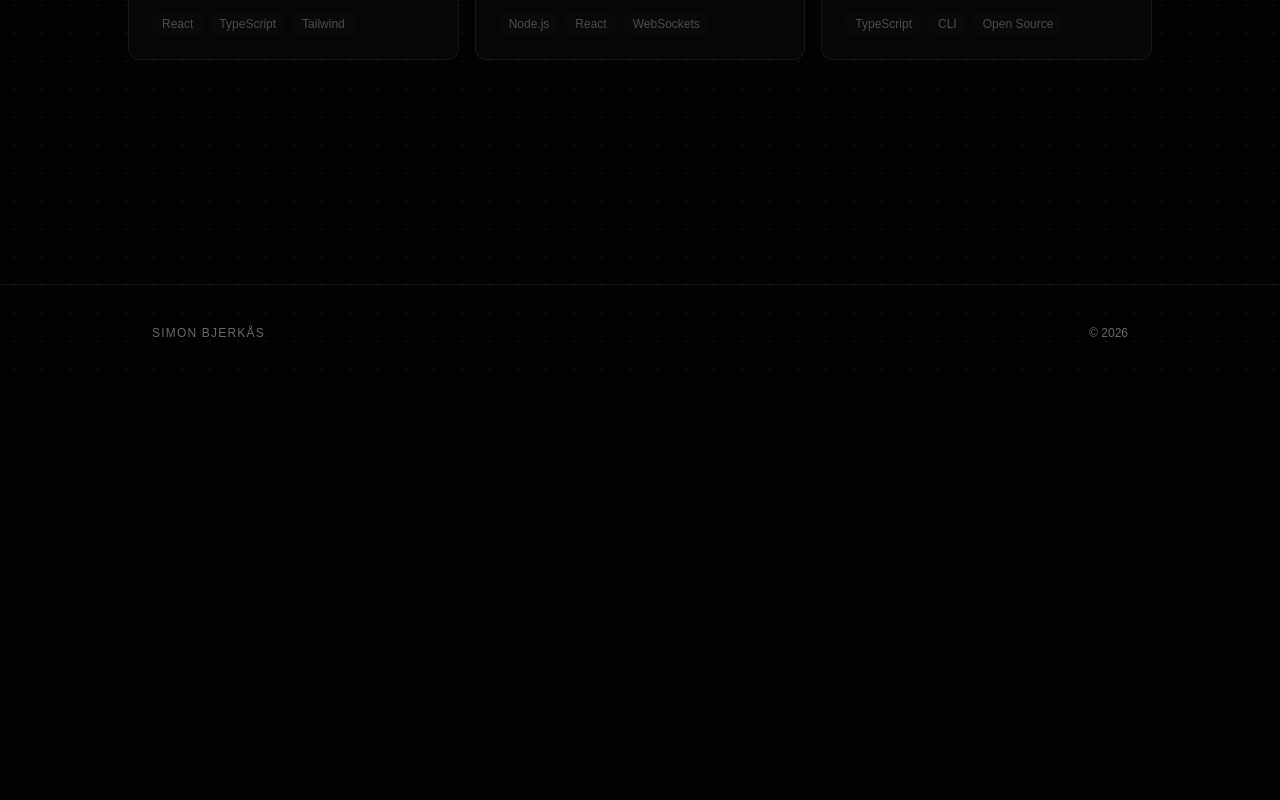
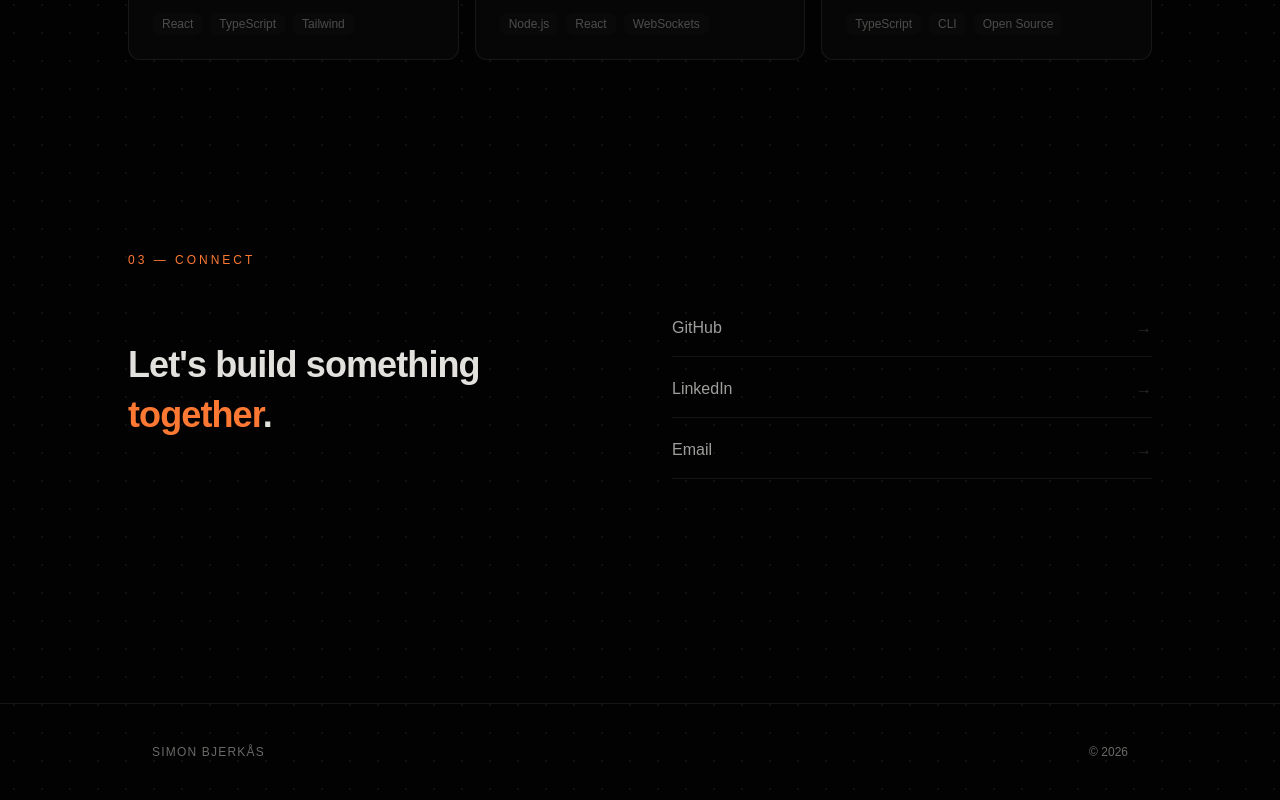
Before and after one commit to simonbjerkas/portfolio, a React (Vite) app: page / in a window 1280 px wide. Shown: the part 1745-2545 px from the top of the page. Before the commit the page ends 2126 px from the top, so only its background shows below. Built offline with nearby package versions, Linux system fonts and the light colour scheme.

Commit message:
feat: connect section, 404 page, router setup

```diff
--- a/src/App.tsx
+++ b/src/App.tsx
@@ -3,6 +3,7 @@ import { Nav } from '@/components/Nav'
 import { Footer } from '@/components/Footer'
 import { Home } from '@/pages/Home'
 import { Projects } from '@/pages/Projects'
+import { NotFound } from '@/pages/NotFound'
 
 export default function App() {
   return (
@@ -13,6 +14,7 @@ export default function App() {
           <Routes>
             <Route path="/" element={<Home />} />
             <Route path="/projects" element={<Projects />} />
+            <Route path="*" element={<NotFound />} />
           </Routes>
         </main>
         <Footer />
--- /dev/null
+++ b/src/components/ConnectSection.tsx
@@ -0,0 +1,43 @@
+const LINKS = [
+  { label: 'GitHub', href: 'https://github.com/simonbjerkas' },
+  { label: 'LinkedIn', href: 'https://linkedin.com/in/simonbjerkas' },
+  { label: 'Email', href: 'mailto:hello@simonbjerkas.dev' },
+]
+
+export function ConnectSection() {
+  return (
+    <section className="px-6 py-24">
+      <div className="mx-auto max-w-5xl">
+        <p className="text-xs tracking-[0.25em] uppercase text-primary mb-8 font-medium">
+          03 — Connect
+        </p>
+
+        <div className="grid md:grid-cols-2 gap-16 items-center">
+          <h2 className="text-3xl sm:text-4xl font-semibold tracking-tight leading-snug">
+            Let's build something{' '}
+            <span className="text-primary">together</span>.
+          </h2>
+
+          <div className="space-y-1">
+            {LINKS.map(({ label, href }) => (
+              <a
+                key={label}
+                href={href}
+                target={href.startsWith('mailto') ? undefined : '_blank'}
+                rel="noreferrer"
+                className="group flex items-center justify-between py-4 border-b border-border hover:border-primary/40 transition-colors"
+              >
+                <span className="text-foreground/70 group-hover:text-foreground transition-colors">
+                  {label}
+                </span>
+                <span className="text-muted-foreground/40 group-hover:text-primary group-hover:translate-x-1 transition-all">
+                  →
+                </span>
+              </a>
+            ))}
+          </div>
+        </div>
+      </div>
+    </section>
+  )
+}
--- a/src/pages/Home.tsx
+++ b/src/pages/Home.tsx
@@ -1,6 +1,7 @@
 import { Hero } from '@/components/Hero'
 import { AboutSection } from '@/components/AboutSection'
 import { FeaturedProjects } from '@/components/FeaturedProjects'
+import { ConnectSection } from '@/components/ConnectSection'
 
 export function Home() {
   return (
@@ -8,6 +9,7 @@ export function Home() {
       <Hero />
       <AboutSection />
       <FeaturedProjects />
+      <ConnectSection />
     </>
   )
 }
--- /dev/null
+++ b/src/pages/NotFound.tsx
@@ -0,0 +1,24 @@
+import { Link } from 'react-router-dom'
+
+export function NotFound() {
+  return (
+    <div className="min-h-screen flex flex-col items-center justify-center px-6 text-center">
+      <p className="text-xs tracking-[0.25em] uppercase text-primary mb-6 font-medium">
+        404
+      </p>
+      <h1 className="text-6xl sm:text-7xl font-bold tracking-tight mb-4 text-foreground/10">
+        Lost?
+      </h1>
+      <p className="text-muted-foreground mb-10">
+        This page doesn't exist.
+      </p>
+      <Link
+        to="/"
+        className="flex items-center gap-2 text-sm text-muted-foreground hover:text-foreground transition-colors group"
+      >
+        <span className="group-hover:-translate-x-1 transition-transform">←</span>
+        Back home
+      </Link>
+    </div>
+  )
+}
```
